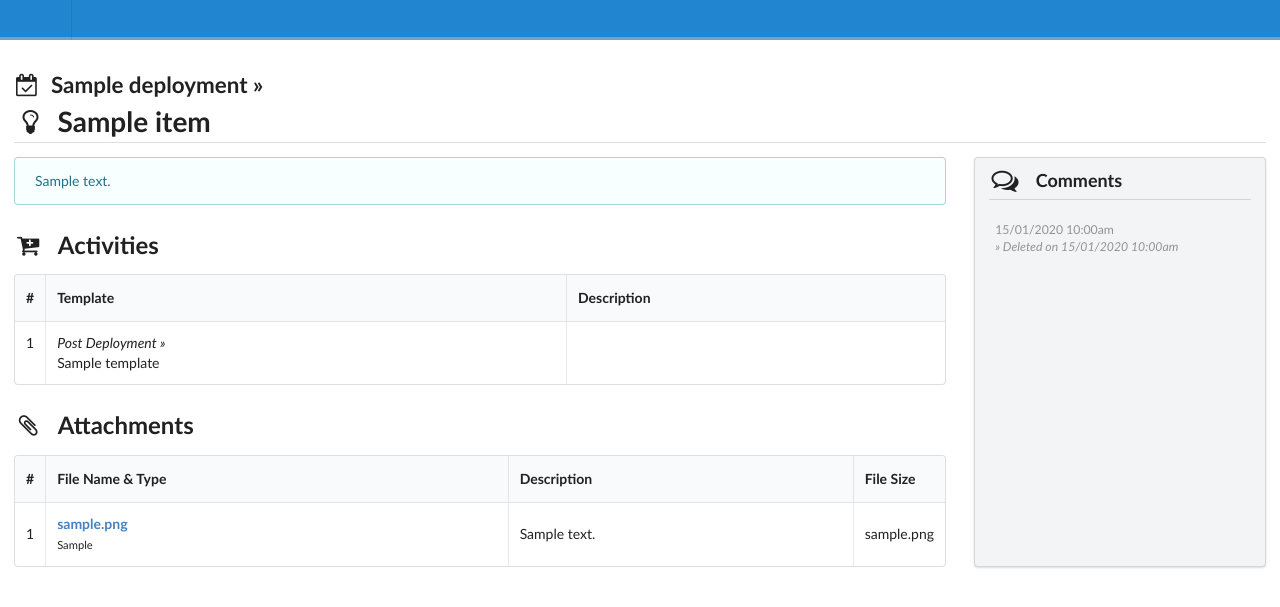
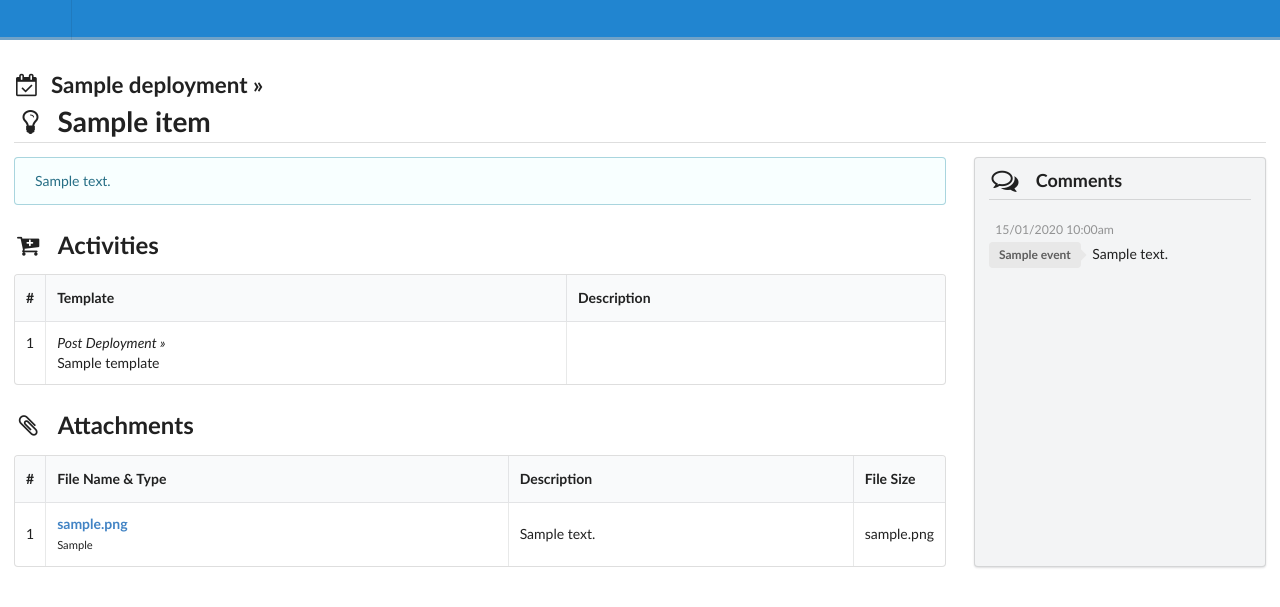
Before and after one commit to MLukman/Renogen, a PHP site: template src/views/item_view.twig in a window 1280 px wide. Shown: the top 607 px of the page. Run offline with PHP 8.4, Linux system fonts and the light colour scheme; the template is opened without the code that fills it: most values are stand-ins (such as "Sample title", 1, 10 or a date in 2020); some libraries are stand-ins or nearby versions.

Commit message:
Implemented "reject" function on deployment items

```diff
--- a/src/classes/Application.php
+++ b/src/classes/Application.php
@@ -238,6 +238,7 @@ class Application extends \Silex\Application
         $this->match('/{project}/{deployment}/{item}/submit', 'item.controller:action')->value('action', 'submit')->bind('item_submit');
         $this->match('/{project}/{deployment}/{item}/approve', 'item.controller:action')->value('action', 'approve')->bind('item_approve');
         $this->match('/{project}/{deployment}/{item}/unapprove', 'item.controller:action')->value('action', 'unapprove')->bind('item_unapprove');
+        $this->match('/{project}/{deployment}/{item}/reject', 'item.controller:action')->value('action', 'reject')->bind('item_reject');
 
         /* Routes: Attachment */
         $this['attachment.controller'] = $this->share(function() {
--- a/src/classes/Entity/ItemComment.php
+++ b/src/classes/Entity/ItemComment.php
@@ -32,6 +32,11 @@ class ItemComment extends Entity
     public $deleted_date = null;
 
     /**
+     * @Column(type="text", nullable=true)
+     */
+    public $event;
+
+    /**
      * Validation rules
      * @var array
      */
--- a/src/views/item_view.twig
+++ b/src/views/item_view.twig
@@ -24,6 +24,18 @@
 				{% endif %}
 			{% elseif not item.approved_date %}
 				{% if app.securilex.isGranted('approval',item.deployment.project) %}
+					<button id="reject_button" class="ui right floated red button no-print"><i class="ui x icon"></i>Reject</button>
+					<div class="ui popup">
+						<form class="ui form center aligned basic segment" style="width: 400px" method="POST" action="{{app.path('item_reject',params)}}">
+							<div class="ui field">
+								<label class="ui top attached large label">Rejection reason</label>
+								<textarea placeholder="Explain briefly why this item is to be rejected" name="reason"></textarea>
+							</div>
+							<div class="ui field">
+								<input class="ui red button" type="submit" value="Confirm reject" />
+							</div>
+						</form>
+					</div>
 					<a class="ui right floated primary button no-print" href="{{app.path('item_approve',params)}}"
 					   onclick="javascript:return confirm('Approve this item for deployment?');"><i class="ui check icon"></i>Approve</a>
 				{% endif %}
@@ -41,7 +53,7 @@
 		</div>
 	</h1>
 
-	<div class="ui grid">
+	<div class="ui stackable grid">
 		<div class="twelve wide column">
 			{% if item.description %}
 				<div class="ui info message">{{item.description|nl2br}}</div>
@@ -163,7 +175,7 @@
 					{% for comment in item.comments %}
 						<div class="comment">
 							<div class="content">
-								{% if comment.created_by == app.userEntity() %}
+								{% if comment.created_by == app.userEntity() and comment.event is empty %}
 									{% if comment.deleted_date %}
 										<a class="ui right floated compact very tiny icon button"
 										   href="{{app.path('item_comment_undelete',controller.entityParams(item)+{'comment':comment.id})}}" title="Undo delete"><i class="ui undo icon"></i>
@@ -178,7 +190,11 @@
 								<div class="metadata">
 									<span class="date">{{comment.created_date|date('d/m/Y h:ia')}}</span>
 								</div>
-								{% if comment.deleted_date %}
+								{% if comment.event %}
+									<div class="text">
+										<span class="ui right pointing label">{{comment.event}}</span> {{comment.text|nl2br}}
+									</div>
+								{% elseif comment.deleted_date %}
 									<div class="metadata">
 										<em>&raquo; Deleted on {{comment.deleted_date|date('d/m/Y h:ia')}}</em>
 									</div>
@@ -211,4 +227,15 @@
 	<p>&nbsp;</p>
 	{{ r.timestamps(item) }}
 
+	<script>
+		$(function () {
+			$('#reject_button')
+					.popup({
+						inline: true,
+						on: 'click',
+						position: 'bottom center'
+					});
+		});
+	</script>
+
 {% endblock %}
--- a/src/views/renobase.twig
+++ b/src/views/renobase.twig
@@ -40,6 +40,19 @@
 				</span>
 			{% endif %}
 		</div>
+	{% elseif item.rejected_date %}
+		<div class="ui red tag label">
+			<i class="ui {{item.statusIcon}} icon"></i>
+			{{item.status}}
+			{% if detailed %}
+				<span class="detail">
+					<i class="ui clock icon"></i>{{item.rejected_date|date('d/m/Y h:ia')}}
+				</span>
+				<span class="detail">
+					<i class="ui user icon"></i>{{item.rejected_by.getName()|default('Anonymous')}}
+				</span>
+			{% endif %}
+		</div>
 	{% else %}
 		<div class="ui red tag label">
 			<i class="ui {{item.statusIcon}} icon"></i>
@@ -73,7 +86,7 @@
 
 {% macro arrayTable(arr, child) %}
 	{% import _self as r %}
-	<table class="ui compact {% if child %}small{% endif %} table">
+	<table class="ui compact {% if child %}small{% endif %} tablet stackable table">
 		{% for key,val in arr %}
 			<tr>
 				{% if not (key matches '/^[0-9]+$/') %}
```
Also changed, not shown: src/classes/Base/ApproveableEntity.php (+26 -0 lines), src/classes/Controller/Item.php (+10 -1 lines), src/classes/Entity/Item.php (+18 -8 lines), src/views/activity_form.twig (+8 -4 lines), src/views/template_form.twig (+8 -4 lines).
